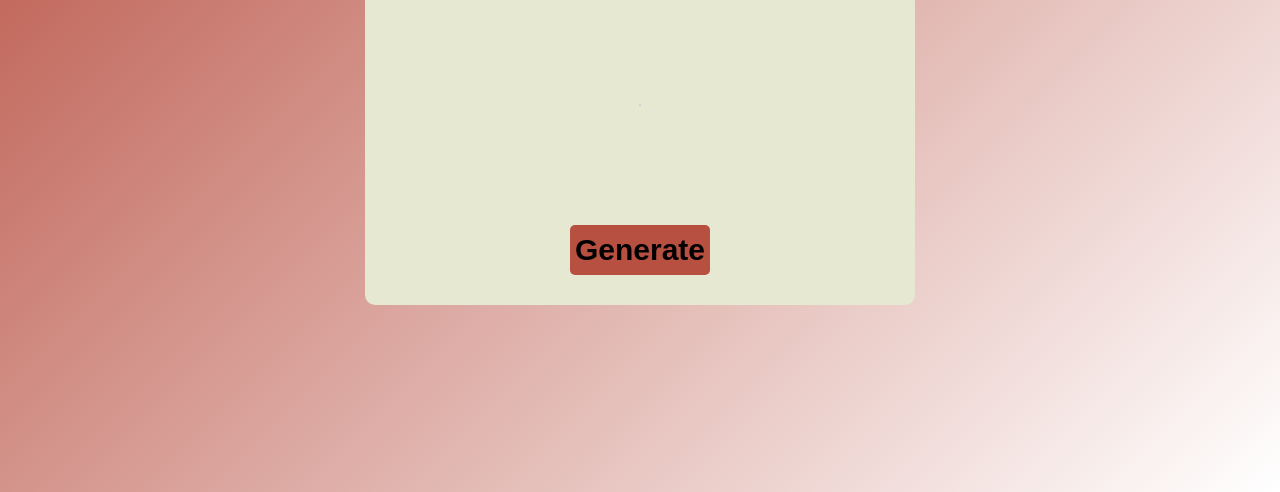
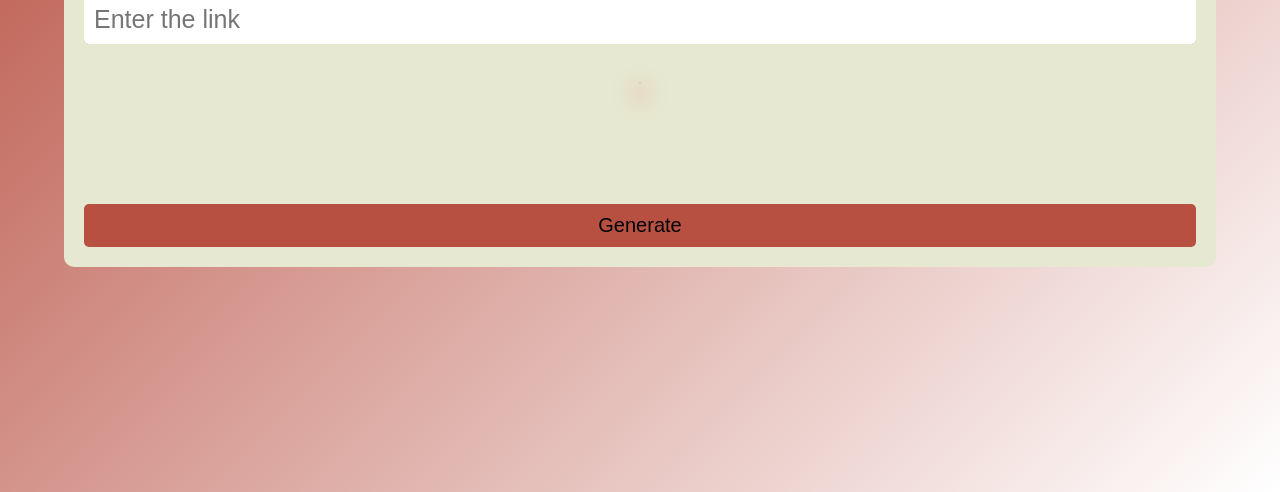
Before and after one commit to VikasNayak1/QR_CODE_Generator, a plain HTML site: page index.html in a window 1280 px wide. Shown: the part 308-800 px from the top of the page. Drawn offline with Linux system fonts and the light colour scheme.

Commit message:
Update style.css

```diff
--- a/style.css
+++ b/style.css
@@ -1,87 +1,90 @@
-*{
+
+* {
     margin: 0;
-    padding:0;
+    padding: 0;
     box-sizing: border-box;
 }
-body{
-    background:linear-gradient(135deg,#B85042,white) ;
-    min-height:100vh;
-    display: flex;
-    justify-content: center; align-items: center;
-}
-.container{
-background:#E7E8D1 ;
-width:550px;
-border-radius: 10px;
-display: flex;
-flex-direction: column;
-justify-content: center;
-align-items: center;
 
-}
-.container h1{
-    text-align: center;
-    font-size: 50px;
-    color:#34a055 ;
-
-}
-.input-link{
-    margin-top: 10px;
-    margin-left: 1px;
-    background-color: #9b9e6d;
-    max-width: 340px;
-    height: 40px;
+body {
+    background: linear-gradient(135deg, #B85042, white);
+    min-height: 100vh;
     display: flex;
     justify-content: center;
     align-items: center;
+}
 
+.container {
+    background: #E7E8D1;
+    width: 90%;
+    border-radius: 10px;
+    display: flex;
+    flex-direction: column;
+    justify-content: center;
+    align-items: center;
+    padding: 20px;
+}
+
+.container h1 {
+    text-align: center;
+    font-size: 40px;
+    color: #34a055;
+}
+
+.input-link {
+    background-color: #9b9e6d;
+    width: 100%;
+
+    display: flex;
+    align-items: center;
     border-radius: 5px;
+    margin: 10px 0;
+}
 
-}
-.input-link #input{
-
+.input-link #input {
     background-color: #ffffff;
-    font-size: 20px;
-    padding: 5px;
-    width: 300px;
-    height: 30px;
-    z-index: 1;
+    font-size: 25px;
+    padding: 10px;
+    flex: 1;
     border: none;
     border-radius: 5px;
     outline: 0;
 }
-#qr-code{
-    min-height: 300px;
+
+.generate {
+    display: flex;
+    justify-content: center;
+    align-items: center;
+    flex-direction: column;
+    margin-top: 10px;
 }
-.generate{
-    display: flex;
-    justify-content: center; align-items: center;
-}
-#generate{
 
-    height:30px;
-    font-weight: 600;
+#generate {
     background: #B85042;
     border: none;
-    padding: 5px;
-    font-size: 30px;
-    height:50px;
+    padding: 10px;
+    font-size: 20px;
     border-radius: 5px;
-    margin-bottom: 30px;
-    margin-top: -30PX;
+    margin-top: 10px;
+    width: 100%;
+}
 
+#qr-code {
+    width: 100%;
+    display: flex;
+    justify-content: center;
+    align-items: center;
+    flex-direction: column;
+    margin-bottom: 100px;
 }
-#qr-code{
-    margin-top: -50px;
-    width:100%;
-    display: flex;
-    justify-content: center; align-items: center;
+
+#qr-code img {
+    max-width: 100%;
+    margin: 10px 0;
+    border: 1px solid #d1d1d1;
+    box-shadow: 0px 10px 20px 9px #f44e4e26;
 }
-#qr-code img{
-    max-height:300px;
-    margin:10px auto;
-    border:1px solid #d1d1d1;
-}
+
+
 
 .loader {
     border: 8px solid #f3f3f3;
```
